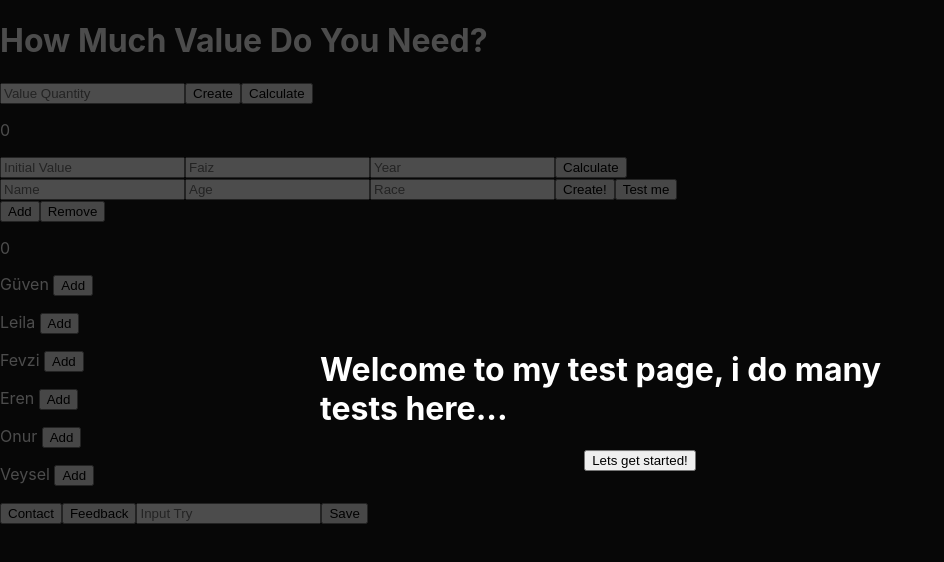
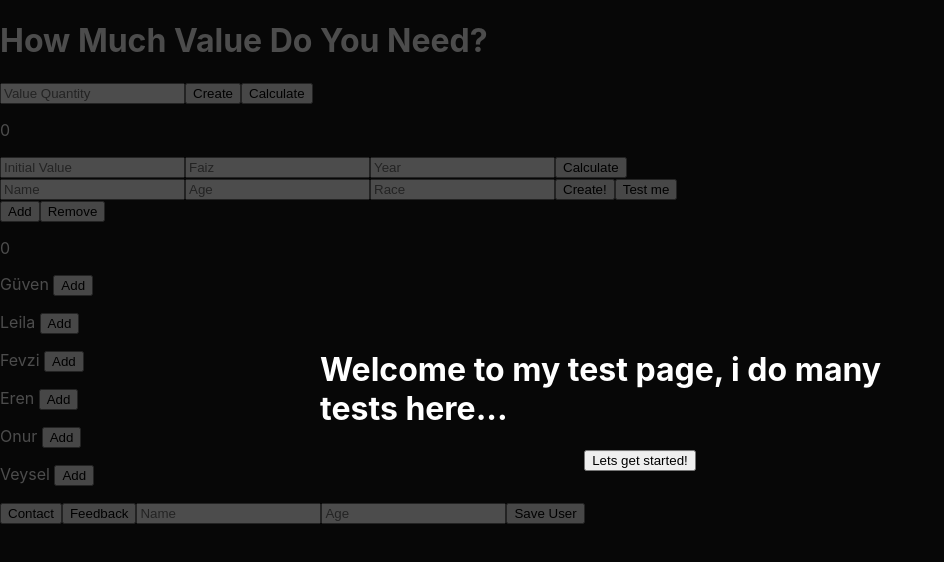
Before and after one commit to guvenfazli/To-Do-List-w-React, a React (Create React App) app in the folder theater/: page / in a window 1280 px wide. Shown: the top 562 px of the page, without its empty margins (0-944 px from the left). Built offline with nearby package versions, Linux system fonts and the light colour scheme.

Commit message:
State saving works

```diff
--- a/theater/src/App.jsx
+++ b/theater/src/App.jsx
@@ -177,13 +177,37 @@ function App() {
     })
   }
 
-  const denemeRef = useRef()
 
-  const [refTry, setRefTry] = useState();
+  const [userList, setUserList] = useState({
+    name: '',
+    age: ''
+  })
 
-  function refRender(){
-    setRefTry(denemeRef.current.value)
+  const [userData, setUserData] = useState([]);
+
+
+  const userName = useRef();
+  const userAge = useRef();
+
+  function saveUser(parameter,newValue){
+    setUserList((prev) => {
+      return {
+        ...prev,
+        [parameter]: newValue
+      }
+    })
   }
+
+  function saveData(userList){
+    setUserData(() => {
+      return [
+        userList
+      ]
+    })
+
+    console.log(userData)
+  }
+
 
 
   return (
@@ -220,7 +244,7 @@ function App() {
 
       <div className='char-creation'>
         <input type="text" placeholder='Name' onChange={(event) => getCharInfo('name', event.target.value)} />
-        <input type="text" placeholder='Age' onChange={(event) => getCharInfo('age', event.target.value)} />
+        <input type="text" placeholder='Age' onChange={(event) => getCharInfo('age', event.tar0get.value)} />
         <input type="text" placeholder='Race' onChange={(event) => getCharInfo('race', event.target.value)} />
         <button onClick={() => new karakterYarat(newChar)}>Create!</button>
         <button onClick={()=> karakterYaratAuto()}>Test me</button>
@@ -276,9 +300,10 @@ function App() {
           </div>}
 
 
-            <input placeholder='Input Try' ref={denemeRef} />
-            <button onClick={refRender}>Save</button>
-            <p>{refTry}</p>
+          <input type="text" placeholder='Name' onChange={(event) => saveUser('name', event.target.value)} />
+          <input type="text" placeholder='Age' onChange={(event) => saveUser('age', event.target.value)}  />
+          <button onClick={() => saveData(userList)}>Save User</button>
+          {userData.map((row) => <><p>{row.name}</p> <p>{row.age}</p></>)}
 
 
     </>
```
